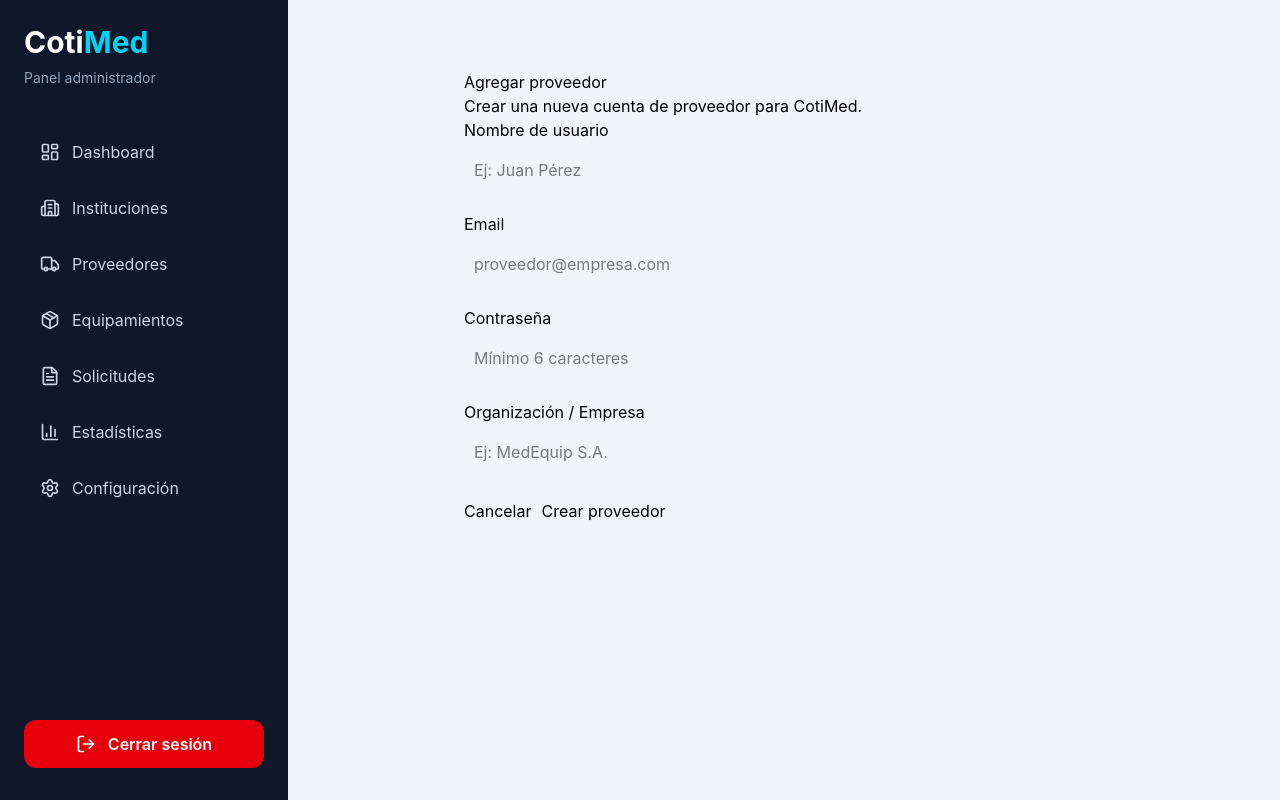
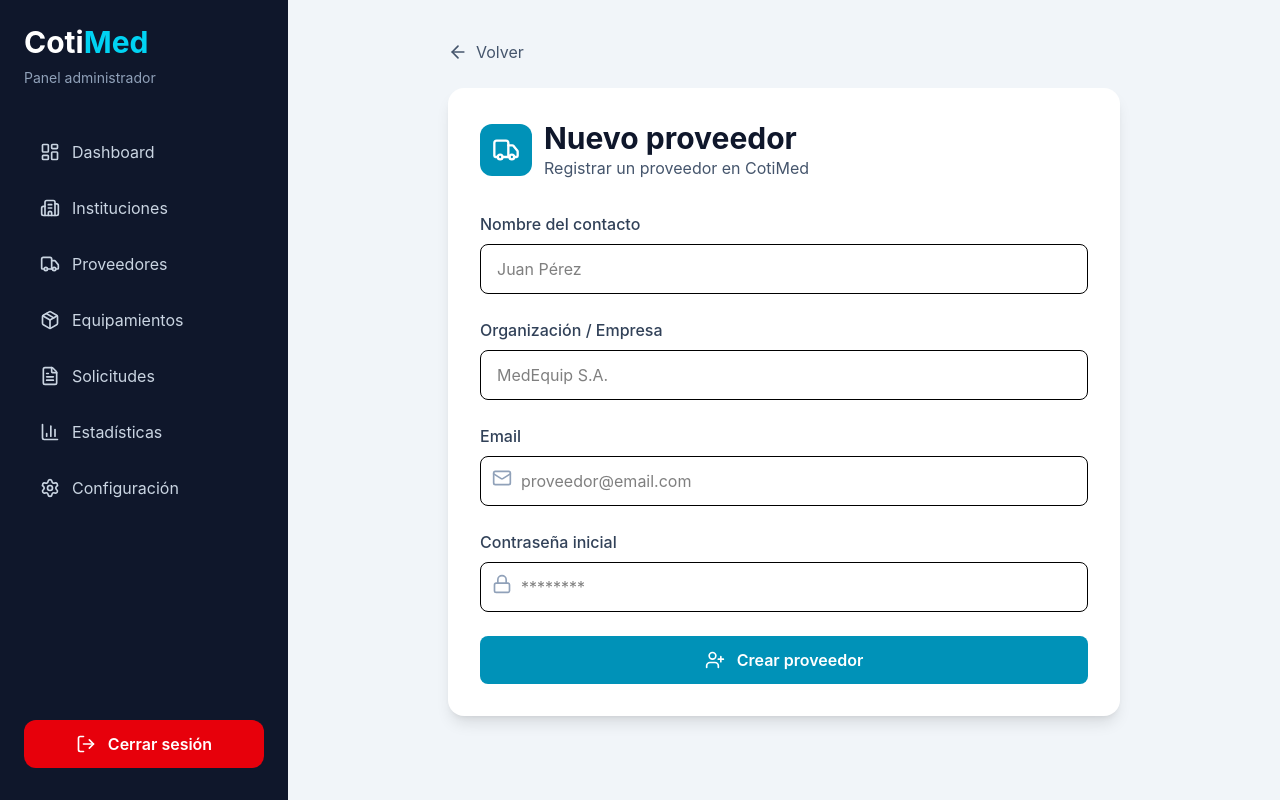
Before and after one commit to TotiManuel/cotimed, a React (Vite) app: page /admin/AddProveedor in a window 1280 px wide. Built offline with nearby package versions, Linux system fonts and the light colour scheme.

Commit message:
Update addproveedor visual

```diff
--- a/src/pages/admin/proveedores/AddProveedores.tsx
+++ b/src/pages/admin/proveedores/AddProveedores.tsx
@@ -1,407 +1,376 @@
-import { type FormEvent, useState } from "react";
-
-import { useNavigate } from "react-router-dom";
+import {
+    useState
+} from "react";
 
 import {
-    crearProveedor,
+    useNavigate
+} from "react-router-dom";
+
+import {
+    crearProveedor
 } from "../../../services/proveedores.service";
+
+import {
+    Truck,
+    Mail,
+    Lock,
+    UserPlus,
+    ArrowLeft
+} from "lucide-react";
 
 
 const AddProveedor = () => {
 
+
     const navigate = useNavigate();
 
 
-    const [name_user, setNameUser] =
-        useState("");
+    const [form, setForm] = useState({
 
-    const [email, setEmail] =
-        useState("");
+        name_user: "",
 
-    const [password, setPassword] =
-        useState("");
+        email: "",
 
-    const [organizacion, setOrganizacion] =
-        useState("");
+        password: "",
+
+        organizacion: ""
+
+    });
 
 
-    const [error, setError] =
-        useState("");
+    const [error, setError] = useState("");
 
-    const [mensaje, setMensaje] =
-        useState("");
+    const [loading, setLoading] = useState(false);
 
-    const [cargando, setCargando] =
-        useState(false);
+
+    const handleChange = (
+
+        e: React.ChangeEvent<HTMLInputElement>
+
+    ) => {
+
+
+        setForm({
+
+            ...form,
+
+            [e.target.name]: e.target.value
+
+        });
+
+    };
 
 
     const handleSubmit = async (
-        e: FormEvent<HTMLFormElement>
+
+        e: React.FormEvent
+
     ) => {
+
 
         e.preventDefault();
 
+
         setError("");
-        setMensaje("");
 
-
-        /*
-         * Validaciones
-         */
-
-        if (!name_user.trim()) {
-
-            setError(
-                "El nombre del usuario es obligatorio"
-            );
-
-            return;
-        }
-
-
-        if (!email.trim()) {
-
-            setError(
-                "El email es obligatorio"
-            );
-
-            return;
-        }
-
-
-        if (!password) {
-
-            setError(
-                "La contraseña es obligatoria"
-            );
-
-            return;
-        }
-
-
-        if (password.length < 6) {
-
-            setError(
-                "La contraseña debe tener al menos 6 caracteres"
-            );
-
-            return;
-        }
-
-
-        if (!organizacion.trim()) {
-
-            setError(
-                "La organización es obligatoria"
-            );
-
-            return;
-        }
+        setLoading(true);
 
 
         try {
 
-            setCargando(true);
 
+            await crearProveedor(
 
-            const proveedor =
-                await crearProveedor({
+                form
 
-                    name_user:
-                        name_user.trim(),
-
-                    email:
-                        email.trim(),
-
-                    password,
-
-                    organizacion:
-                        organizacion.trim(),
-
-                });
-
-
-            console.log(
-                "Proveedor creado:",
-                proveedor
             );
 
-
-            setMensaje(
-                "Proveedor creado correctamente"
-            );
-
-
-            /*
-             * Limpiar formulario
-             */
-
-            setNameUser("");
-            setEmail("");
-            setPassword("");
-            setOrganizacion("");
-
-
-            /*
-             * Volver al listado después
-             * de un momento.
-             */
-
-            setTimeout(() => {
 
             navigate(
                 "/admin/proveedores"
             );
 
-            }, 1000);
-
 
         } catch (error: any) {
 
-            console.error(
-                "Error creando proveedor:",
-                error
-            );
-
 
             setError(
-                error?.mensaje ||
-                error?.message ||
-                "No se pudo crear el proveedor"
+
+                error.message ||
+                "Error al crear proveedor"
+
             );
 
 
         } finally {
 
-            setCargando(false);
+
+            setLoading(false);
 
         }
+
     };
 
 
     return (
 
-        <div
-            style={{
-                maxWidth: "700px",
-                margin: "0 auto",
-                padding: "30px",
-            }}
+        <div className="max-w-2xl mx-auto">
+
+
+            <button
+
+                onClick={() =>
+                    navigate("/admin/proveedores")
+                }
+
+                className="mb-6 flex items-center gap-2 text-slate-600 hover:text-cyan-600"
+
             >
 
-            <h1>
-                Agregar proveedor
+                <ArrowLeft size={20}/>
+
+                Volver
+
+            </button>
+
+
+            <div className="rounded-2xl bg-white p-8 shadow-lg">
+
+
+                <div className="mb-8">
+
+
+                    <div className="flex items-center gap-3">
+
+
+                        <div className="rounded-xl bg-cyan-600 p-3 text-white">
+
+                            <Truck size={28}/>
+
+                        </div>
+
+
+                        <div>
+
+                            <h1 className="text-3xl font-bold text-slate-900">
+
+                                Nuevo proveedor
+
                             </h1>
 
 
-            <p>
-                Crear una nueva cuenta de proveedor
-                para CotiMed.
+                            <p className="text-slate-600">
+
+                                Registrar un proveedor en CotiMed
+
                             </p>
 
-
-            {error && (
-
-                <div
-                    style={{
-                        padding: "12px",
-                        marginBottom: "20px",
-                        backgroundColor: "#fee2e2",
-                        color: "#991b1b",
-                        borderRadius: "8px",
-                    }}
-                >
-                    {error}
                         </div>
 
-            )}
-
-
-            {mensaje && (
-
-                <div
-                    style={{
-                        padding: "12px",
-                        marginBottom: "20px",
-                        backgroundColor: "#dcfce7",
-                        color: "#166534",
-                        borderRadius: "8px",
-                    }}
-                >
-                    {mensaje}
                     </div>
 
-            )}
+                </div>
 
 
                 <form
+
                     onSubmit={handleSubmit}
+
+                    className="space-y-6"
+
                 >
 
-                {/* NOMBRE */}
 
-                <div
-                    style={{
-                        marginBottom: "20px",
-                    }}
-                >
+                    <div>
 
-                    <label>
-                        Nombre de usuario
+                        <label className="mb-2 block font-medium text-slate-700">
+
+                            Nombre del contacto
+
                         </label>
 
+
                         <input
-                        type="text"
-                        value={name_user}
-                        onChange={(e) =>
-                            setNameUser(e.target.value)
-                        }
-                        placeholder="Ej: Juan Pérez"
-                        disabled={cargando}
-                        style={{
-                            display: "block",
-                            width: "100%",
-                            padding: "10px",
-                            marginTop: "6px",
-                        }}
+
+                            name="name_user"
+
+                            value={form.name_user}
+
+                            onChange={handleChange}
+
+                            placeholder="Juan Pérez"
+
+                            className="w-full rounded-lg border px-4 py-3 outline-none focus:border-cyan-500"
+
+                            required
+
                         />
 
                     </div>
 
 
-                {/* EMAIL */}
+                    <div>
 
-                <div
-                    style={{
-                        marginBottom: "20px",
-                    }}
-                >
+                        <label className="mb-2 block font-medium text-slate-700">
 
-                    <label>
-                        Email
+                            Organización / Empresa
+
                         </label>
 
+
                         <input
-                        type="email"
-                        value={email}
-                        onChange={(e) =>
-                            setEmail(e.target.value)
-                        }
-                        placeholder="proveedor@empresa.com"
-                        disabled={cargando}
-                        style={{
-                            display: "block",
-                            width: "100%",
-                            padding: "10px",
-                            marginTop: "6px",
-                        }}
+
+                            name="organizacion"
+
+                            value={form.organizacion}
+
+                            onChange={handleChange}
+
+                            placeholder="MedEquip S.A."
+
+                            className="w-full rounded-lg border px-4 py-3 outline-none focus:border-cyan-500"
+
+                            required
+
                         />
 
                     </div>
 
 
-                {/* CONTRASEÑA */}
+                    <div>
 
-                <div
-                    style={{
-                        marginBottom: "20px",
-                    }}
-                >
+                        <label className="mb-2 block font-medium text-slate-700">
 
-                    <label>
-                        Contraseña
+                            Email
+
                         </label>
 
+
+                        <div className="relative">
+
+
+                            <Mail
+
+                                size={20}
+
+                                className="absolute left-3 top-3 text-slate-400"
+
+                            />
+
+
                             <input
-                        type="password"
-                        value={password}
-                        onChange={(e) =>
-                            setPassword(e.target.value)
-                        }
-                        placeholder="Mínimo 6 caracteres"
-                        disabled={cargando}
-                        style={{
-                            display: "block",
-                            width: "100%",
-                            padding: "10px",
-                            marginTop: "6px",
-                        }}
+
+                                type="email"
+
+                                name="email"
+
+                                value={form.email}
+
+                                onChange={handleChange}
+
+                                placeholder="proveedor@email.com"
+
+                                className="w-full rounded-lg border py-3 pl-10 pr-4 outline-none focus:border-cyan-500"
+
+                                required
+
                             />
 
                         </div>
 
+                    </div>
 
-                {/* ORGANIZACIÓN */}
 
-                <div
-                    style={{
-                        marginBottom: "25px",
-                    }}
-                >
+                    <div>
 
-                    <label>
-                        Organización / Empresa
+                        <label className="mb-2 block font-medium text-slate-700">
+
+                            Contraseña inicial
+
                         </label>
 
+
+                        <div className="relative">
+
+
+                            <Lock
+
+                                size={20}
+
+                                className="absolute left-3 top-3 text-slate-400"
+
+                            />
+
+
                             <input
-                        type="text"
-                        value={organizacion}
-                        onChange={(e) =>
-                            setOrganizacion(e.target.value)
-                        }
-                        placeholder="Ej: MedEquip S.A."
-                        disabled={cargando}
-                        style={{
-                            display: "block",
-                            width: "100%",
-                            padding: "10px",
-                            marginTop: "6px",
-                        }}
+
+                                type="password"
+
+                                name="password"
+
+                                value={form.password}
+
+                                onChange={handleChange}
+
+                                placeholder="********"
+
+                                className="w-full rounded-lg border py-3 pl-10 pr-4 outline-none focus:border-cyan-500"
+
+                                required
+
                             />
 
                         </div>
 
+                    </div>
 
-                {/* BOTONES */}
 
-                <div
-                    style={{
-                        display: "flex",
-                        gap: "10px",
-                    }}
-                >
+                    {
+                        error && (
 
-                    <button
-                        type="button"
-                        onClick={() =>
-                            navigate(
-                                "/admin/proveedores"
+                            <p className="text-center text-sm text-red-600">
+
+                                {error}
+
+                            </p>
+
                         )
                     }
-                        disabled={cargando}
-                    >
-                        Cancelar
-                    </button>
 
 
                     <button
+
                         type="submit"
-                        disabled={cargando}
+
+                        disabled={loading}
+
+                        className="flex w-full items-center justify-center gap-3 rounded-lg bg-cyan-600 py-3 font-semibold text-white hover:bg-cyan-700 disabled:opacity-50"
+
                     >
 
-                        {cargando
-                            ? "Creando..."
-                            : "Crear proveedor"
+                        <UserPlus size={20}/>
+
+
+                        {
+                            loading
+                            ?
+                            "Guardando..."
+                            :
+                            "Crear proveedor"
                         }
 
                     </button>
 
-                </div>
 
                 </form>
 
+
             </div>
+
+        </div>
+
     );
+
 };
 
 
```
Lines whose indentation alone changed are shown as unchanged.
